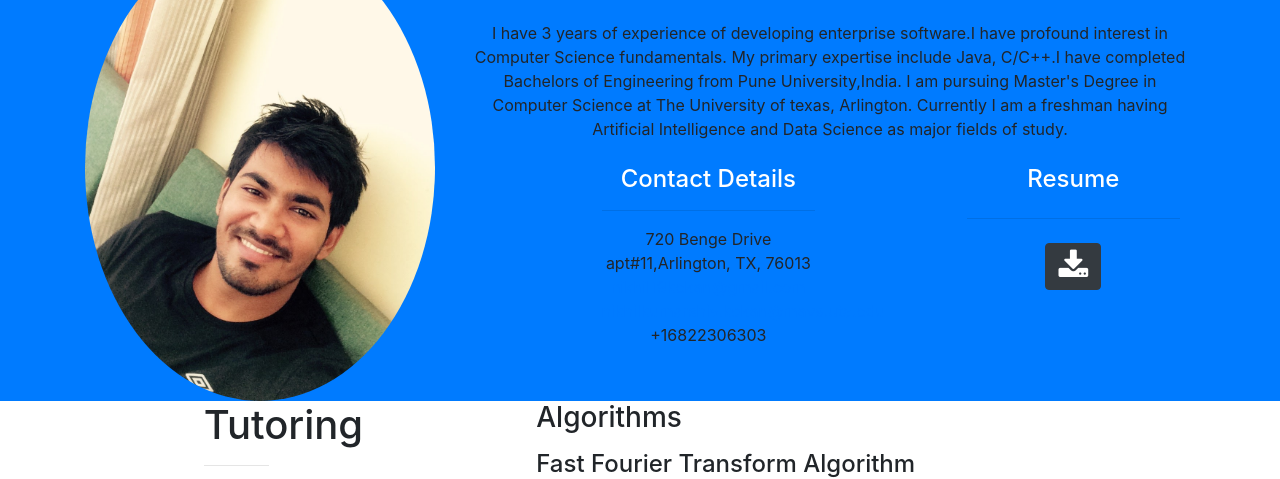
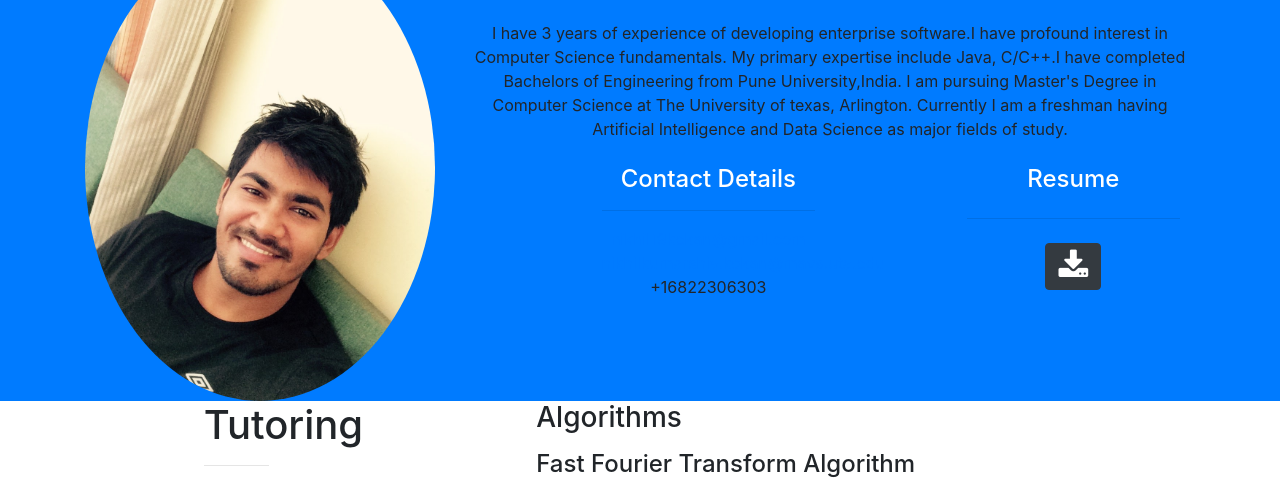
Before and after one commit to krishna30-and/nikhil19kekan.github.io, a website with bundled scripts: page index.html in a window 1280 px wide. Shown: the part 329-808 px from the top of the page. Built offline with nearby package versions, Linux system fonts and the light colour scheme.

Commit message:
addres removed

```diff
--- a/index.html
+++ b/index.html
@@ -93,7 +93,6 @@
                         <div class="col-lg-4 ml-auto">
                            <h4 class="section-heading text-white">Contact Details</h4>
                            <hr class="dark my-3">
-                           <p class="text-faded mb-4">720 Benge Drive apt#11,Arlington, TX, 76013
                            <a class="text-faded mb-4" href="mailto:nikhil19kekan@gmail.com">nikhil19kekan@gmail.com</a>
 						   <a class="text-faded mb-4" href="mailto:nikhilkumarshiv.kekan@mavs.uta.edu">nikhilkumarshiv.kekan@mavs.uta.edu</a>
 						   +16822306303</p>
```
